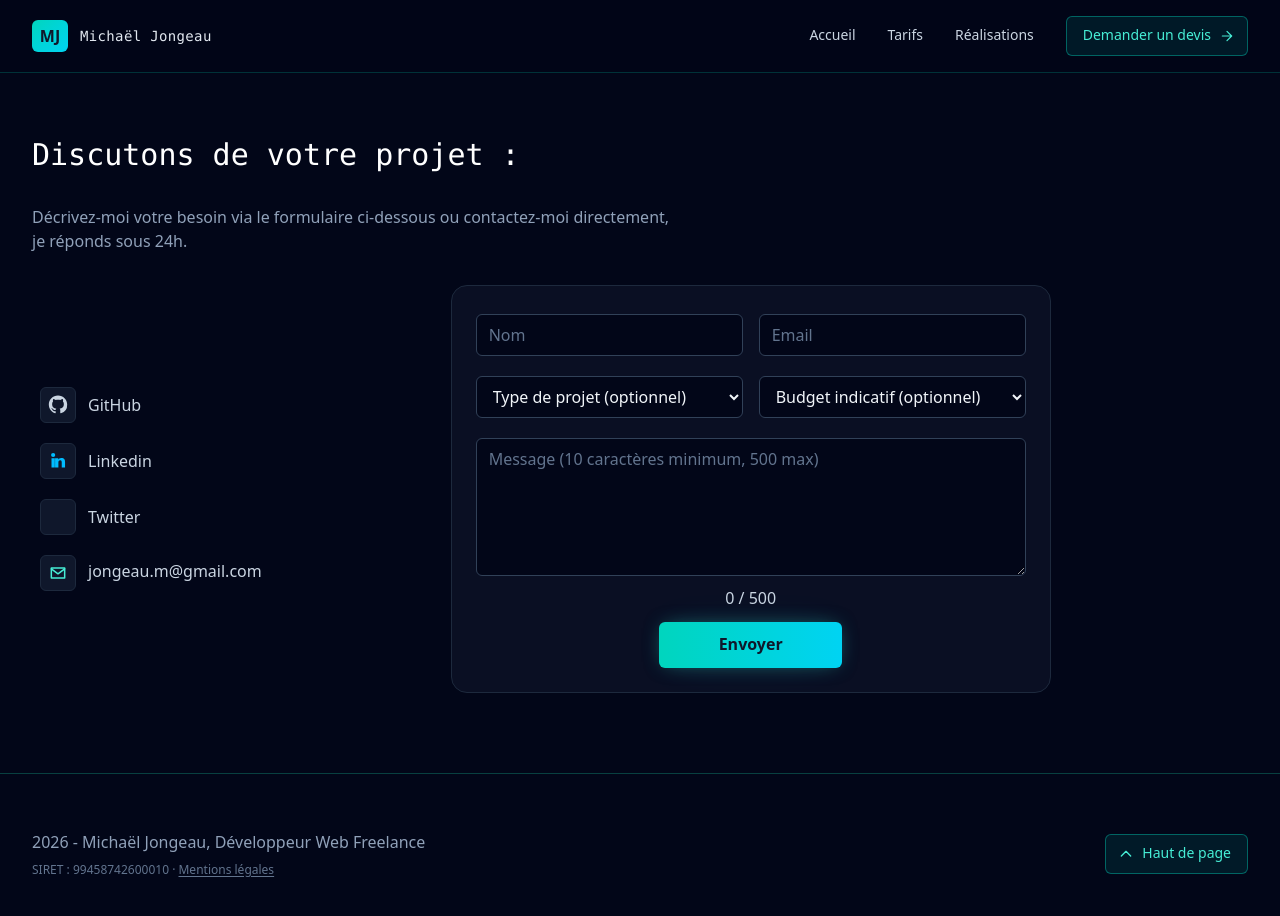
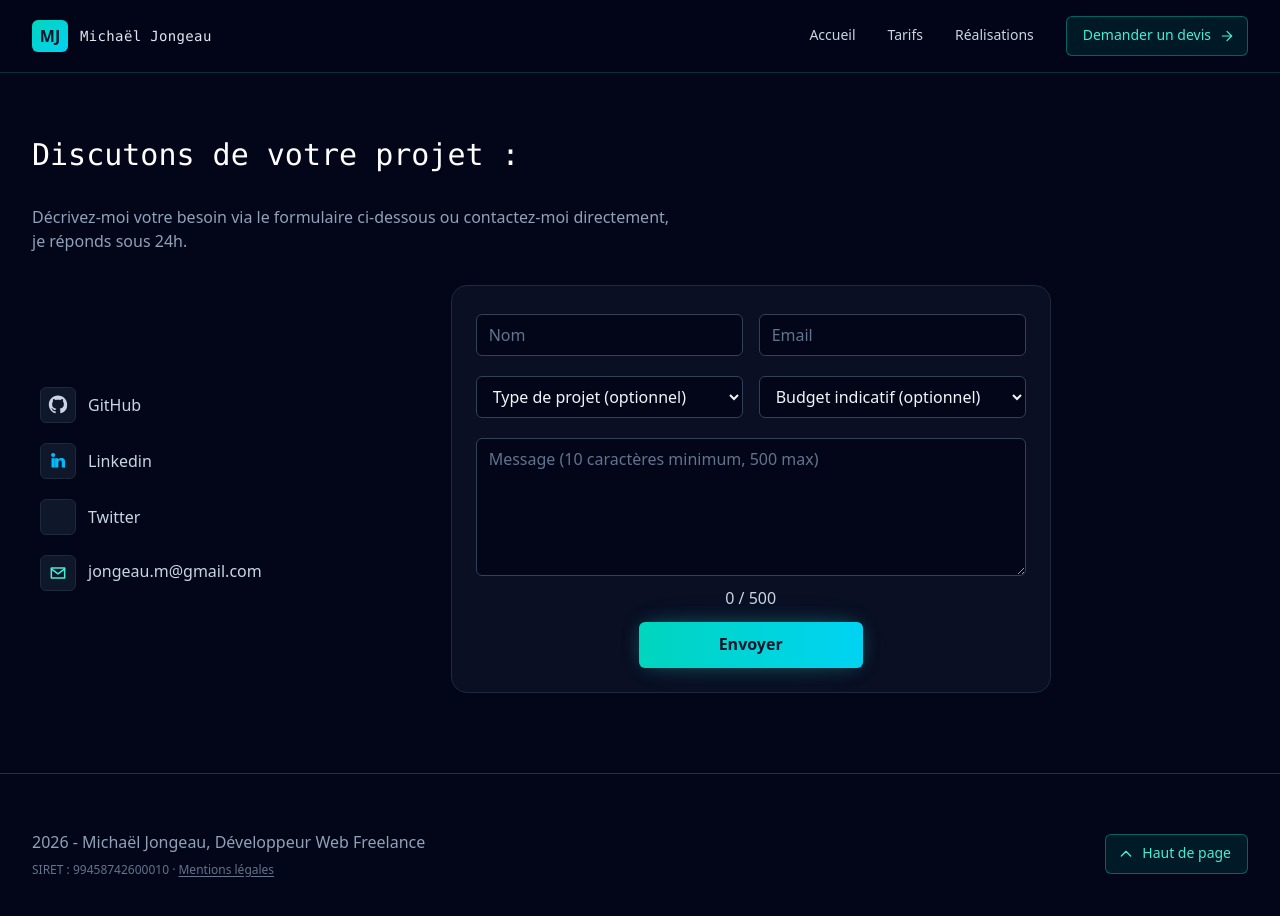
Before and after one commit to Mica-J7/developer-portfolio, a React (Vite) app: page /contact in a window 1280 px wide. Shown: the top 916 px of the page. Built offline with nearby package versions, Linux system fonts and the light colour scheme; some icons are missing.

Commit message:
Update send button in Contact form

```diff
--- a/src/components/Contact.jsx
+++ b/src/components/Contact.jsx
@@ -324,7 +324,7 @@ export default function Contact() {
                 <motion.button
                   type="submit"
                   disabled={submitted || isSubmitting}
-                  className={`inline-flex justify-center text-sm md:text-base items-center gap-2 w-1/3 rounded-md bg-linear-to-r from-teal-400 to-cyan-400 px-5 py-2.5 text-slate-900 font-semibold  shadow-glow
+                  className={`inline-flex justify-center whitespace-nowrap text-sm md:text-base items-center gap-2 min-w-56 rounded-md bg-linear-to-r from-teal-400 to-cyan-400 px-5 py-2.5 text-slate-900 font-semibold  shadow-glow
                 ${submitted || isSubmitting ? 'opacity-50' : 'hover:opacity-95 focus-visible:outline-none cursor-pointer focus-visible:ring-2 focus-visible:ring-teal-300 hover:shadow-[0_0_0_2px_rgb(45_212_191/80%),0_0_30px_-10px_rgb(34_211_238/100%) transition-transform duration-50'}`}
                   whileHover={submitted || isSubmitting ? {} : { scale: 1.08 }}
                   whileTap={submitted || isSubmitting ? {} : { scale: 0.92 }}
```
